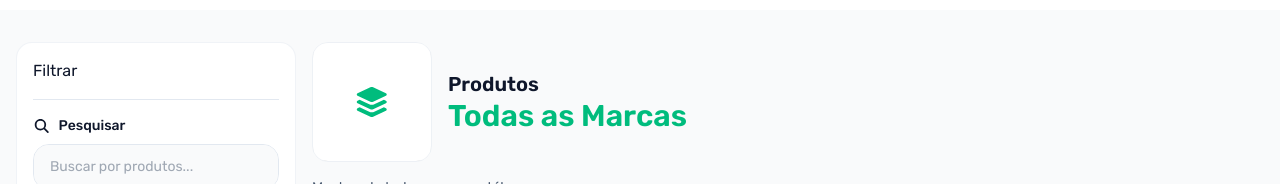
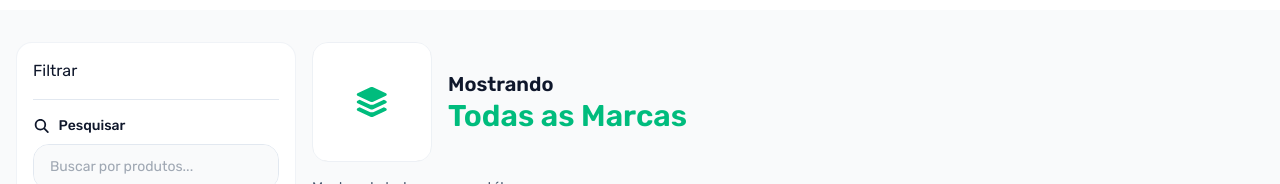
Before and after one commit to gabrielgua/newprix-landing, a Vue app: page /catalog in a window 1280 px wide. Shown: the part 327-511 px from the top of the page. Built offline with nearby package versions, Linux system fonts and the light colour scheme; a web font is replaced by a local one.

Commit message:
chore: minor changes

```diff
--- a/src/components/Header.vue
+++ b/src/components/Header.vue
@@ -12,6 +12,7 @@ import MobileBottomModal from './MobileBottomModal.vue';
 import MadimiOneFont from './MadimiOneFont.vue';
 import Input from './inputs/Input.vue';
 import Divider from './Divider.vue';
+import InputGroup from './inputs/InputGroup.vue';
 
 const scrolled = ref(false);
 
@@ -44,9 +45,6 @@ const toggleHeaderMobile = () => showMobileHeader.value = !showMobileHeader.valu
       </RouterLink>
       <HeaderLinks class="hidden md:flex" />
       <div class="flex items-center md:hidden">
-        <Button size="md-icon" variant="primary-ghost">
-          <Icon icon="magnifying-glass" />
-        </Button>
         <Button @click="toggleHeaderMobile" size="md-icon" variant="primary-ghost">
           <FadeinTransition>
             <Icon v-if="showMobileHeader" icon="xmark" />
@@ -59,7 +57,11 @@ const toggleHeaderMobile = () => showMobileHeader.value = !showMobileHeader.valu
     <MobileBottomModal title="Menu" :show="showMobileHeader" @on-close="toggleHeaderMobile">
       <ul class="space-y-6 my-6">
         <li>
-          <Input id="search" placeholder="Pesquisar por produtos..." />
+          <InputGroup for="search">
+            <template #input>
+              <Input id="search" placeholder="Pesquisar por produtos..." icon-start="magnifying-glass" />
+            </template>
+          </InputGroup>
         </li>
         <li>
           <HeaderLink to="/home" class="w-full text-sm" @clicked="toggleHeaderMobile">Home
--- a/src/components/catalog/CatalogListingHeaderBrandCard.vue
+++ b/src/components/catalog/CatalogListingHeaderBrandCard.vue
@@ -1,7 +1,11 @@
 <script setup lang="ts">
+import { useCataLogFilterStore } from '@/stores/catalog-filter-store';
+
 defineProps<{
   color?: string;
 }>();
+
+const catalogFilterStore = useCataLogFilterStore();
 </script>
 
 
@@ -10,7 +14,7 @@ defineProps<{
     <div class="flex items-center gap-4">
       <slot name="img" v-if="$slots['img']"></slot>
       <p class="text-text-primary text-base md:text-xl font-semibold">
-        Produtos <br>
+        {{ catalogFilterStore.filter.brand?.value !== 'all' ? 'Produtos da Marca' : 'Mostrando' }} <br>
         <span class="text-2xl md:text-3xl" :class="color ? color : 'text-primary'">
           <slot name="brand-name" />
         </span>
--- a/src/views/CatalogView.vue
+++ b/src/views/CatalogView.vue
@@ -24,7 +24,6 @@ const toggleFilterModal = () => {
 
 onMounted(() => {
   document.title = 'Newprix - Nossos Produtos'
-  catalogFilterStore.resetFilters();
 })
 
 onUnmounted(() => {
```
